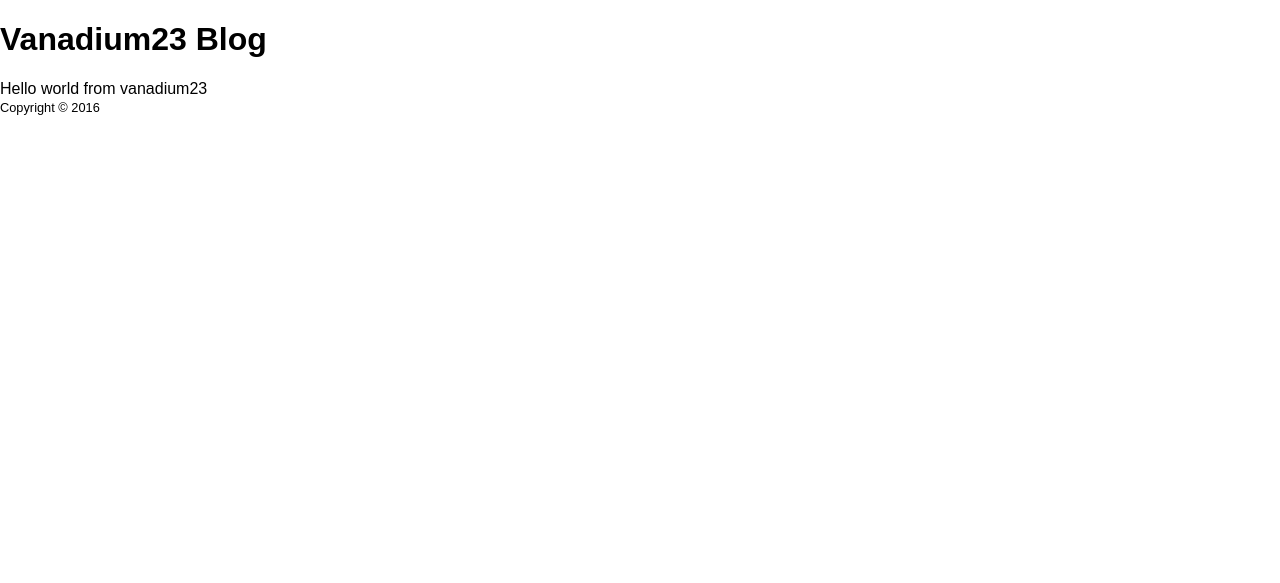
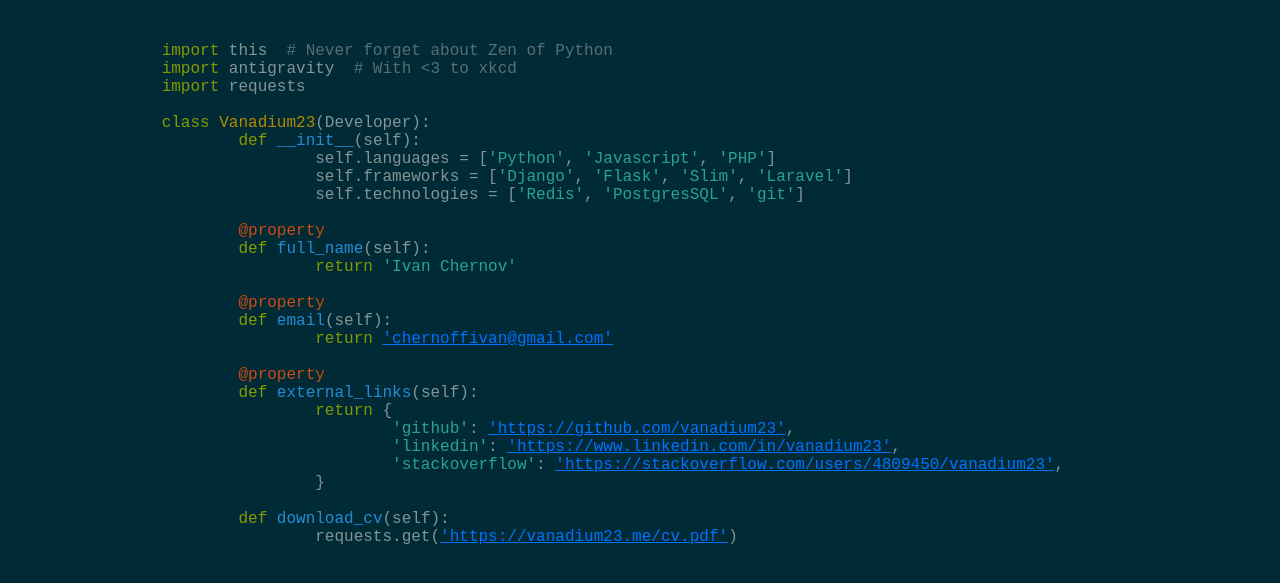
Before and after one commit to vanadium23/vanadium23.github.io, a Jekyll site: the page built from index.html, in a window 1280 px wide. Shown: the top 583 px of the page. Built offline with Jekyll 4.4.1, drawn with Linux system fonts in a browser that asks for light colours.

Commit message:
[Feat] add style for page

```diff
--- /dev/null
+++ b/Gemfile
@@ -0,0 +1,2 @@
+source 'https://rubygems.org'
+gem 'github-pages', group: :jekyll_plugins
--- a/_layouts/default.html
+++ b/_layouts/default.html
@@ -5,29 +5,23 @@
     <title>{{ page.title }}</title>
     <!-- Start meta tags -->
     <meta name="viewport" content="width=device-width, initial-scale=1.0">
-    <meta name="description" content="Vanadium23 Blog">
+    <meta name="description" content="Vanadium23">
     <meta name="author" content="Ivan Chernov">
-    <meta name="keywords" content="Python,Blog,MOOC">
+    <meta name="keywords" content="Python,Web Development">
     <!-- Stop meta tags -->
 
     <link href="css/normalize.css" rel="stylesheet" media="all">
     <link href="css/styles.css" rel="stylesheet" media="all">
 
     <link rel="icon" type="image/png" href="/favicon.png" sizes="64x64">
+
 </head>
 <body>
-    <header role="banner">
-        <h1>Vanadium23 Blog</h1>
-        <nav role="navigation"></nav>
-    </header>
     <div class="wrap">
         <main role="main">
             {{ content }}
         </main>
     </div>
-    <footer role="contentinfo">
-        <small>Copyright &copy; <time datetime="2016">2016</time></small>
-    </footer>
     <script>
         (function(i,s,o,g,r,a,m){i['GoogleAnalyticsObject']=r;i[r]=i[r]||function(){
         (i[r].q=i[r].q||[]).push(arguments)},i[r].l=1*new Date();a=s.createElement(o),
--- a/css/styles.css
+++ b/css/styles.css
@@ -9,7 +9,7 @@
     }
     /* Default link styling */
     a:link { color:#0271fb; }
-    a:visited { color:#bd02fb; }
+    a:visited { color:#0271fb; }
     a:hover, a:focus { color:#000; }
     a:active { color:#fb0e02; }
 
@@ -19,7 +19,7 @@
    Author's styles
    ---------------------------------------------------------*/
     body {
-
+      background: #002b36;
     }
 
 
@@ -59,3 +59,89 @@
 
     figure img { border:1px solid #000; }
 }
+
+
+/*
+
+Orginal Style from ethanschoonover.com/solarized (c) Jeremy Hull <sourdrums@gmail.com>
+
+*/
+
+.hljs {
+  display: block;
+  overflow-x: auto;
+  padding: 0.5em;
+  background: #002b36;
+  color: #839496;
+}
+
+.hljs-comment,
+.hljs-quote {
+  color: #586e75;
+}
+
+/* Solarized Green */
+.hljs-keyword,
+.hljs-selector-tag,
+.hljs-addition {
+  color: #859900;
+}
+
+/* Solarized Cyan */
+.hljs-number,
+.hljs-string,
+.hljs-meta .hljs-meta-string,
+.hljs-literal,
+.hljs-doctag,
+.hljs-regexp {
+  color: #2aa198;
+}
+
+/* Solarized Blue */
+.hljs-title,
+.hljs-section,
+.hljs-name,
+.hljs-selector-id,
+.hljs-selector-class {
+  color: #268bd2;
+}
+
+/* Solarized Yellow */
+.hljs-attribute,
+.hljs-attr,
+.hljs-variable,
+.hljs-template-variable,
+.hljs-class .hljs-title,
+.hljs-type {
+  color: #b58900;
+}
+
+/* Solarized Orange */
+.hljs-symbol,
+.hljs-bullet,
+.hljs-subst,
+.hljs-meta,
+.hljs-meta .hljs-keyword,
+.hljs-selector-attr,
+.hljs-selector-pseudo,
+.hljs-link {
+  color: #cb4b16;
+}
+
+/* Solarized Red */
+.hljs-built_in,
+.hljs-deletion {
+  color: #dc322f;
+}
+
+.hljs-formula {
+  background: #073642;
+}
+
+.hljs-emphasis {
+  font-style: italic;
+}
+
+.hljs-strong {
+  font-weight: bold;
+}
--- a/index.html
+++ b/index.html
@@ -1,8 +1,39 @@
 ---
 layout: default
-title: Vanadium23 Blog
+title: Vanadium23
 ---
 
 <section>
-    Hello world from vanadium23
+    <pre>
+<code class="python hljs">
+    		<span class="hljs-keyword">import</span> this  <span class="hljs-comment"># Never forget about Zen of Python</span>
+    		<span class="hljs-keyword">import</span> antigravity  <span class="hljs-comment"># With <3 to xkcd</span>
+    		<span class="hljs-keyword">import</span> requests
+
+    		<span class="hljs-class"><span class="hljs-keyword">class</span> <span class="hljs-title">Vanadium23</span><span class="hljs-params">(Developer)</span>:</span>
+    			<span class="hljs-function"><span class="hljs-keyword">def</span> <span class="hljs-title">__init__</span><span class="hljs-params">(self)</span>:</span>
+    				self.languages = [<span class="hljs-string">'Python'</span>, <span class="hljs-string">'Javascript'</span>, <span class="hljs-string">'PHP'</span>]
+    				self.frameworks = [<span class="hljs-string">'Django'</span>, <span class="hljs-string">'Flask'</span>, <span class="hljs-string">'Slim'</span>, <span class="hljs-string">'Laravel'</span>]
+    				self.technologies = [<span class="hljs-string">'Redis'</span>, <span class="hljs-string">'PostgresSQL'</span>, <span class="hljs-string">'git'</span>]
+
+<span class="hljs-meta">    			@property</span>
+    			<span class="hljs-function"><span class="hljs-keyword">def</span> <span class="hljs-title">full_name</span><span class="hljs-params">(self)</span>:</span>
+    				<span class="hljs-keyword">return</span> <span class="hljs-string">'Ivan Chernov'</span>
+
+<span class="hljs-meta">    			@property</span>
+    			<span class="hljs-function"><span class="hljs-keyword">def</span> <span class="hljs-title">email</span><span class="hljs-params">(self)</span>:</span>
+    				<span class="hljs-keyword">return</span> <span class="hljs-string"><a href="mailto:chernoffivan@gmail.com">'chernoffivan@gmail.com'</a></span>
+
+<span class="hljs-meta">    			@property</span>
+    			<span class="hljs-function"><span class="hljs-keyword">def</span> <span class="hljs-title">external_links</span><span class="hljs-params">(self)</span>:</span>
+    				<span class="hljs-keyword">return</span> {
+    					<span class="hljs-string">'github'</span>: <span class="hljs-string"><a href="https://github.com/vanadium23">'https://github.com/vanadium23'</a></span>,
+    					<span class="hljs-string">'linkedin'</span>: <span class="hljs-string"><a href="https://www.linkedin.com/in/vanadium23">'https://www.linkedin.com/in/vanadium23'</a></span>,
+    					<span class="hljs-string">'stackoverflow'</span>: <span class="hljs-string"><a href="https://stackoverflow.com/users/4809450/vanadium23">'https://stackoverflow.com/users/4809450/vanadium23'</a></span>,
+    				}
+
+    			<span class="hljs-function"><span class="hljs-keyword">def</span> <span class="hljs-title">download_cv</span><span class="hljs-params">(self)</span>:</span>
+    				requests.get(<span class="hljs-string"><a href="https://vanadium23.me/cv.pdf">'https://vanadium23.me/cv.pdf'</a></span>)
+    	</code>
+    </pre>
 </section>
```
Also changed, not shown: other parts of _layouts/default.html (+1 -0 lines), Gemfile.lock (added).
